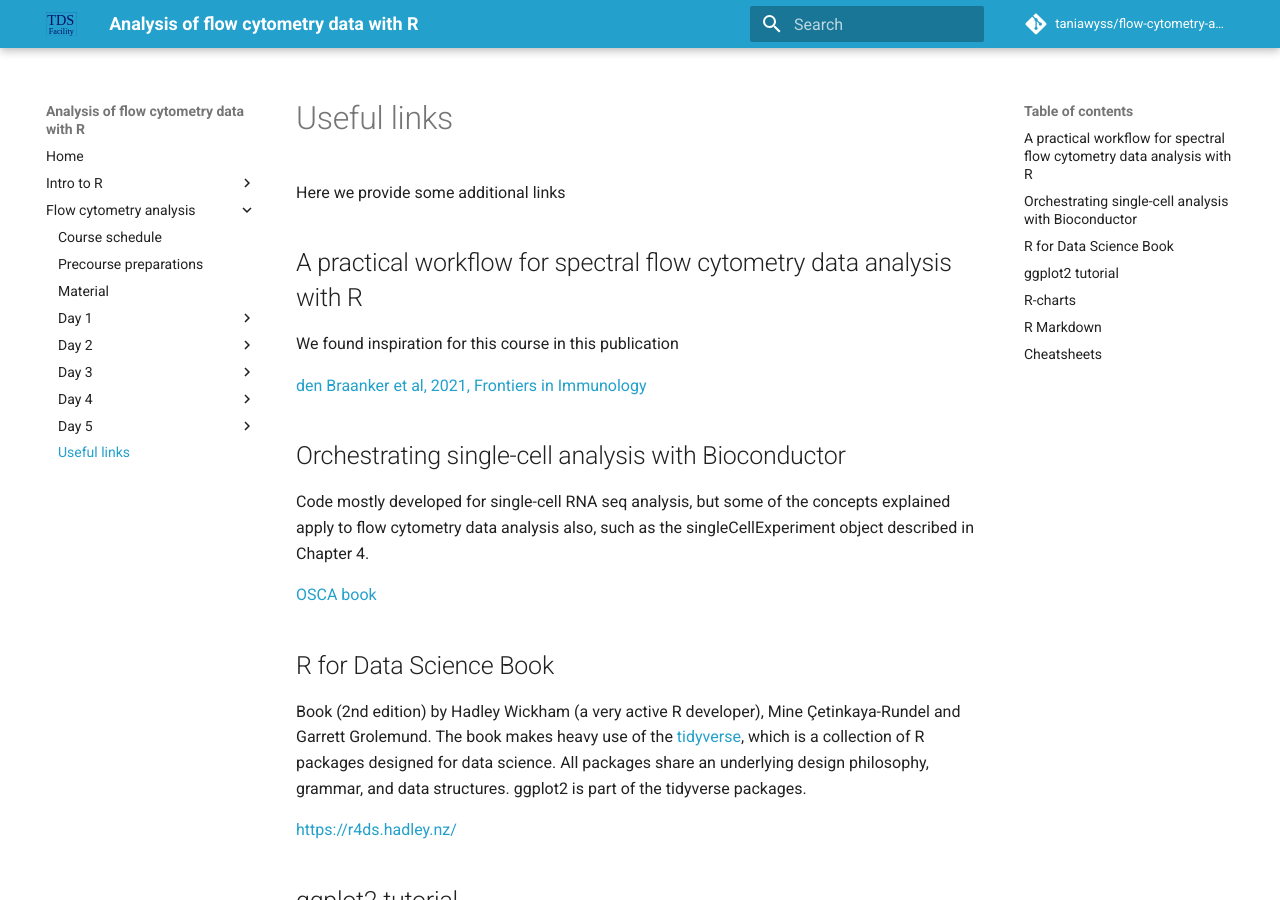
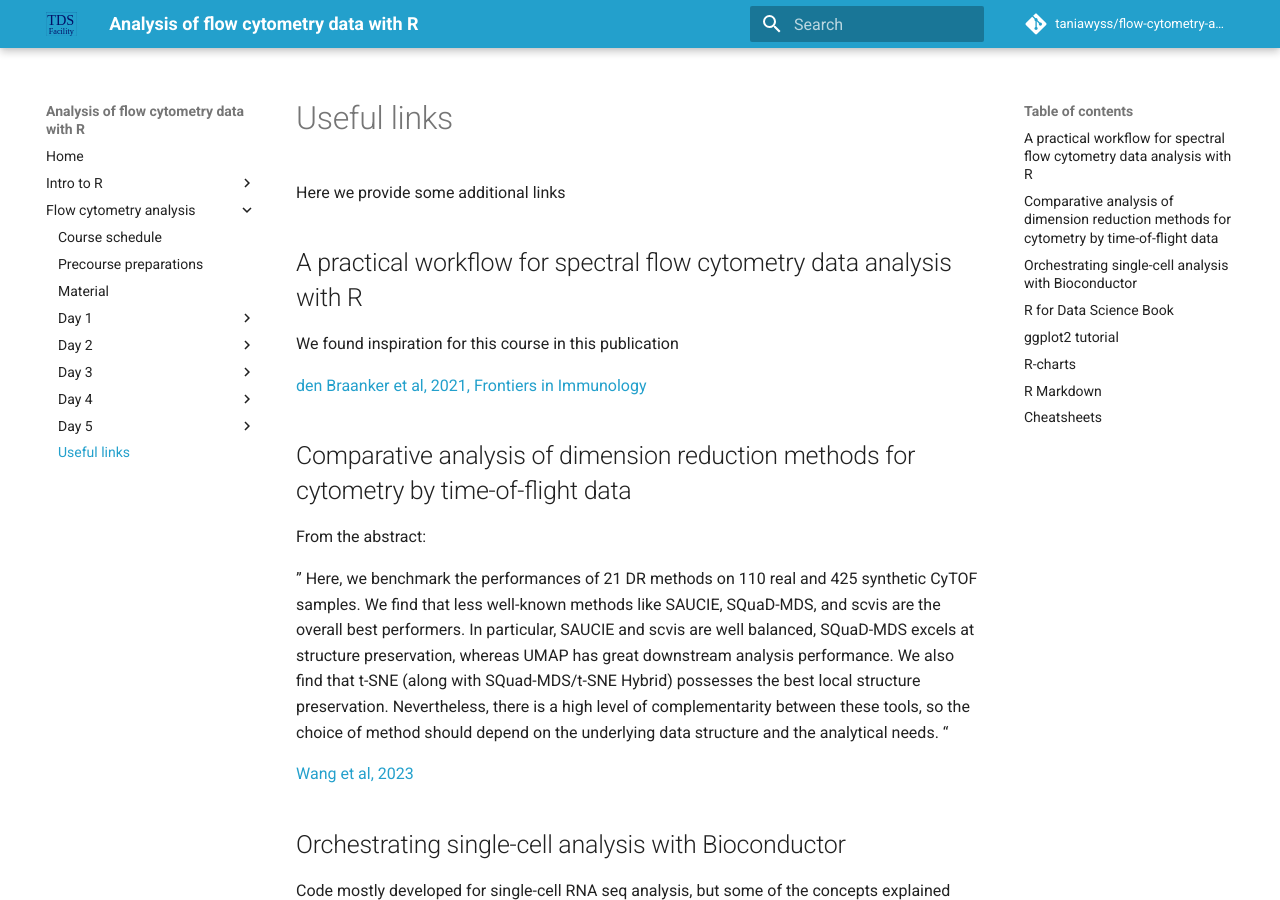
Before and after one commit to taniawyss/flow-cytometry-analysis-with-R, an MkDocs documentation site: the page built from docs/flowCyt/links.md, in a window 1280 px wide and 900 px high. Built offline with MkDocs 1.6.1 and Material for MkDocs 9.7.7, drawn with Linux system fonts in a browser that asks for light colours; comment, search, counter and statistics services are not loaded.

Commit message:
update slides day2

```diff
--- a/docs/flowCyt/links.md
+++ b/docs/flowCyt/links.md
@@ -5,6 +5,14 @@ Here we provide some additional links
 We found inspiration for this course in this publication
 
 [den Braanker et al, 2021, Frontiers in Immunology](https://doi.org/10.3389/fimmu.2021.768113)
+
+## Comparative analysis of dimension reduction methods for cytometry by time-of-flight data
+
+From the abstract:
+
+" Here, we benchmark the performances of 21 DR methods on 110 real and 425 synthetic CyTOF samples. We find that less well-known methods like SAUCIE, SQuaD-MDS, and scvis are the overall best performers. In particular, SAUCIE and scvis are well balanced, SQuaD-MDS excels at structure preservation, whereas UMAP has great downstream analysis performance. We also find that t-SNE (along with SQuad-MDS/t-SNE Hybrid) possesses the best local structure preservation. Nevertheless, there is a high level of complementarity between these tools, so the choice of method should depend on the underlying data structure and the analytical needs. "
+
+[Wang et al, 2023](https://www.nature.com/articles/s41467-023-37478-w)
 
 ## Orchestrating single-cell analysis with Bioconductor
 
```
Also changed, not shown: 1 other file.
